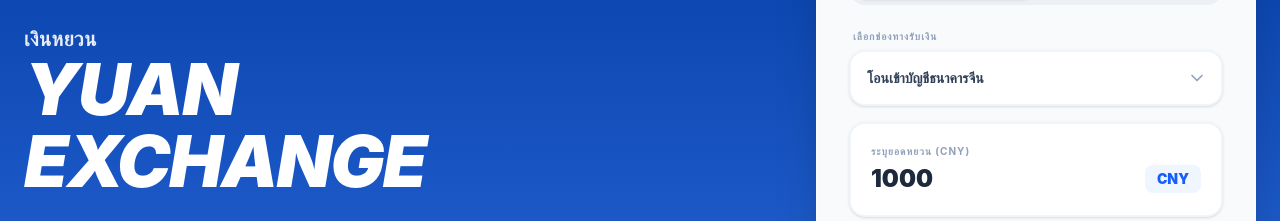
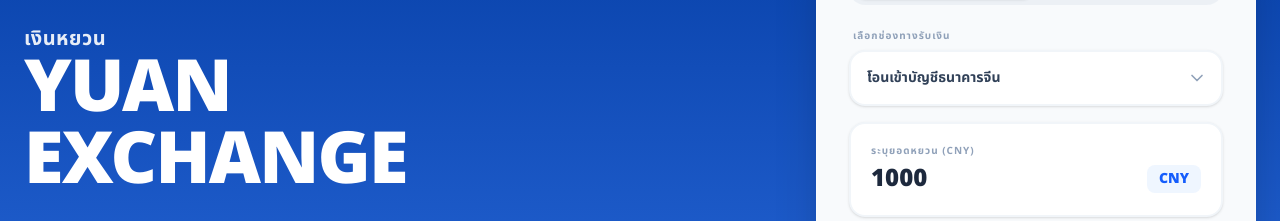
Before and after one commit to As619601/yuan-exchange, a Next.js app: page / in a window 1280 px wide. Shown: the part 208-429 px from the top of the page. Built offline with nearby package versions, Linux system fonts and the light colour scheme; no server answers; the database is empty.

Commit message:
edit font

```diff
--- a/app/components/home/Hero.tsx
+++ b/app/components/home/Hero.tsx
@@ -75,8 +75,7 @@ export default function HeroSection() {
   }, [amount, transferType, calculationMode, rates]); // 👈 เพิ่ม rates ใน dependency
 
   return (
-    <section className="relative w-full h-auto min-h-screen bg-[#0a6afc] flex items-center py-20 md:py-32 overflow-hidden font-sans text-left">
-      <div className="absolute inset-0 bg-gradient-to-b from-[#003192] to-[#4488ff] opacity-90" />
+<section className="relative w-full h-auto min-h-screen bg-[#0a6afc] flex items-center py-20 md:py-32 overflow-hidden font-noto text-left">      <div className="absolute inset-0 bg-gradient-to-b from-[#003192] to-[#4488ff] opacity-90" />
 
       <div className="max-w-7xl mx-auto px-6 flex flex-col-reverse lg:grid lg:grid-cols-2 gap-12 lg:gap-16 items-center relative z-10 w-full">
 
@@ -84,7 +83,7 @@ export default function HeroSection() {
         <div className="text-white space-y-6 w-full text-center lg:text-left">
           <div className="space-y-1">
             <h2 className="text-base md:text-xl font-bold opacity-90 leading-none tracking-wide">เงินหยวน</h2>
-            <h1 className="text-4xl md:text-6xl lg:text-7xl font-black tracking-tight leading-none uppercase italic">YUAN EXCHANGE</h1>
+            <h1 className="text-4xl md:text-6xl lg:text-7xl font-black tracking-tight leading-none uppercase ">YUAN EXCHANGE</h1>
           </div>
           <h2 className="text-3xl md:text-5xl lg:text-6xl font-black leading-tight">
             แลกเงินหยวน โอนเงินไปจีน<br className="hidden md:block" />
```
